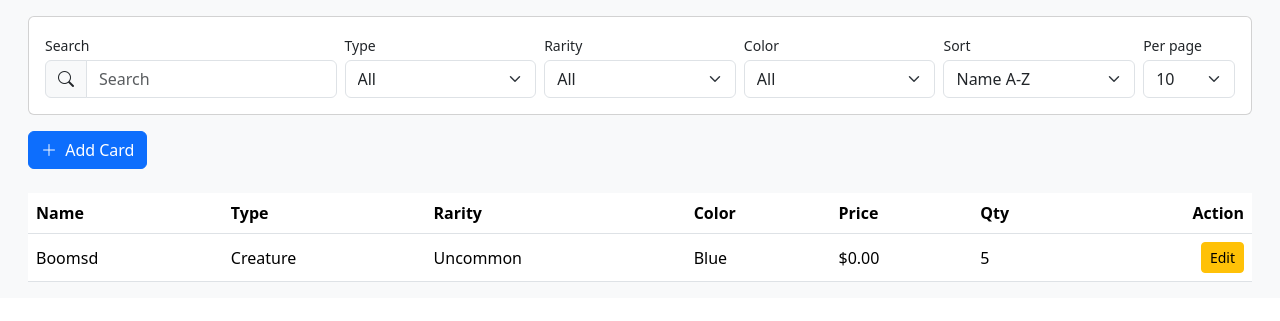
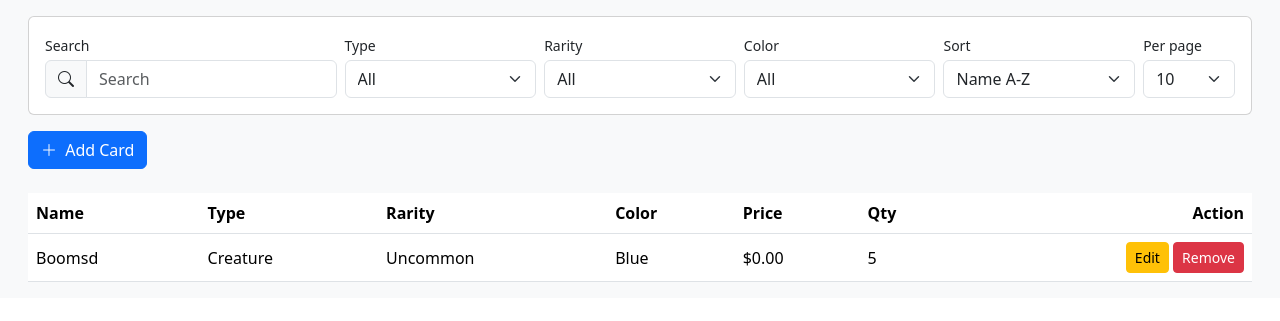
Before and after one commit to CloudStoned/CardTory, a Django app: page / in a window 1280 px wide. Shown: the part 56-377 px from the top of the page. Run offline with Django 5.2, Linux system fonts and the light colour scheme; data comes from the database, SQL or seed files in the repository; both versions use the stored data as it was after the commit.

Commit message:
Add remove button

```diff
--- a/cards/templates/home.html
+++ b/cards/templates/home.html
@@ -42,5 +42,6 @@
 
 <script src="{% static 'js/add_card.js' %}"></script>
 <script src="{% static 'js/edit_card.js' %}"></script>
+<script src="{% static 'js/remove_card.js' %}"></script>
 <script src="{% static 'js/filters.js' %}"></script>
 {% endblock %}
--- a/cards/urls.py
+++ b/cards/urls.py
@@ -5,5 +5,6 @@ urlpatterns = [
     path("", views.home, name="home"),
     path("filter_cards/", views.filter_cards, name="filter_cards"),
     path("add/", views.add_card, name="add_card"),
-    path("card/<int:id>/edit/", views.edit_card, name="edit_card")
+    path("card/<int:id>/edit/", views.edit_card, name="edit_card"),
+    path("card/<int:id>/remove/", views.remove_card, name="remove_card")
 ]
--- a/cards/views.py
+++ b/cards/views.py
@@ -92,3 +92,11 @@ def edit_card(request, id):
         form = CardForm(instance=card)
         html = render_to_string("partials/edit_form.html", {"form": form}, request=request)
         return JsonResponse({"success": True, "html": html})
+
+def remove_card(request, id):
+    if request.method == "POST":
+        card = get_object_or_404(Card, pk=id)
+        card.delete()
+        return JsonResponse({"success": True, "id": id})
+    else:
+        return JsonResponse({"success": False, "error": "Invalid Request"}, status=400)
--- /dev/null
+++ b/static/js/remove_card.js
@@ -0,0 +1,43 @@
+document.addEventListener("DOMContentLoaded", () => {
+  document.querySelectorAll(".remove-btn").forEach(button => {
+    button.addEventListener("click", function () {
+      if (!confirm("Are you sure you want to remove this card?")) {
+        return; // stop if user cancels
+      }
+
+      const url = this.dataset.url; // Django gave us the remove_card URL
+      const row = this.closest("tr"); // grab the row
+
+      fetch(url, {
+        method: "POST",
+        headers: {
+          "X-CSRFToken": getCookie("csrftoken"), // CSRF token required
+        },
+      })
+        .then(response => response.json())
+        .then(data => {
+          if (data.success) {
+            row.remove(); // remove row directly
+          } else {
+            alert("Error: " + data.error);
+          }
+        });
+    });
+  });
+});
+
+// helper for CSRF
+function getCookie(name) {
+  let cookieValue = null;
+  if (document.cookie && document.cookie !== "") {
+    const cookies = document.cookie.split(";");
+    for (let cookie of cookies) {
+      cookie = cookie.trim();
+      if (cookie.startsWith(name + "=")) {
+        cookieValue = decodeURIComponent(cookie.substring(name.length + 1));
+        break;
+      }
+    }
+  }
+  return cookieValue;
+}
--- a/templates/partials/cards_table_row.html
+++ b/templates/partials/cards_table_row.html
@@ -7,5 +7,6 @@
     <td class="d-none d-lg-table-cell">{{ card.quantity }}</td>
     <td class="text-end d-none d-sm-table-cell">
         <button class="btn btn-sm btn-warning edit-btn" data-url="{% url 'edit_card' card.pk %}">Edit</button>
+        <button class="btn btn-sm btn-danger remove-btn" data-url="{% url 'remove_card' card.pk %}">Remove</button>
     </td>
 </tr>
```
Also changed, not shown: db.sqlite3.
